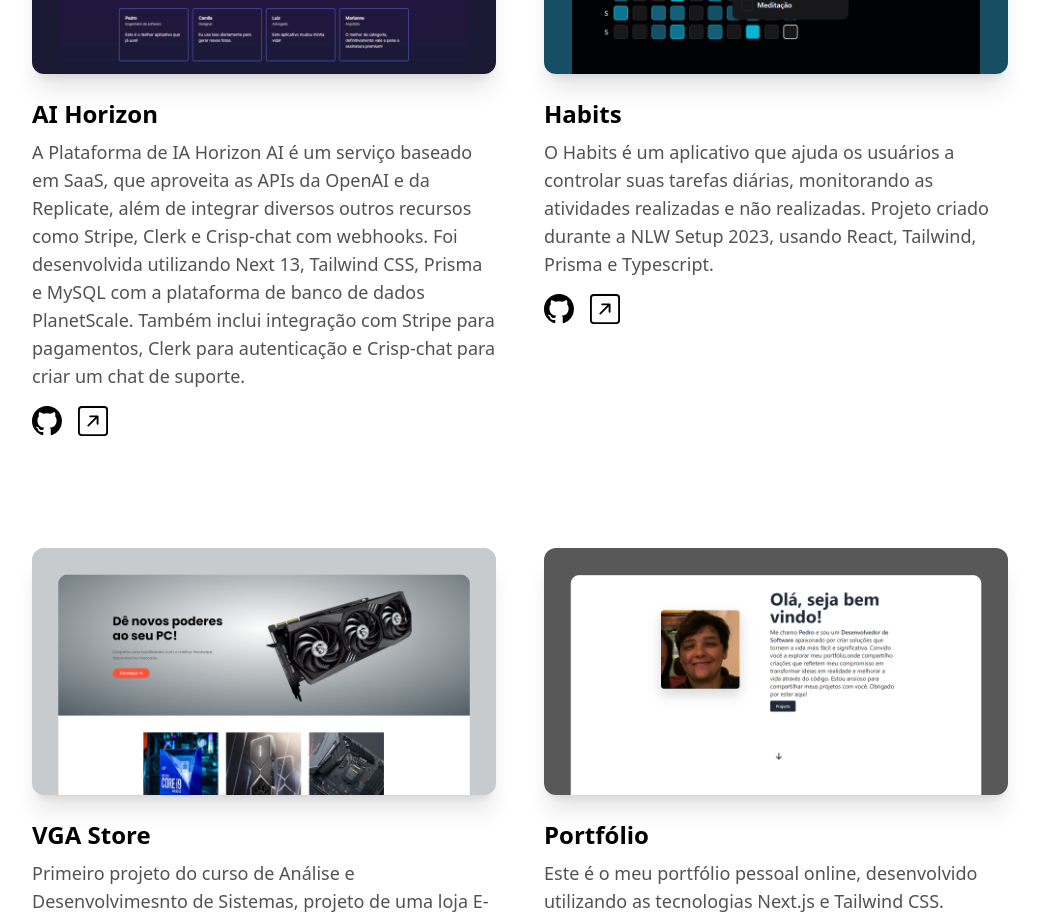
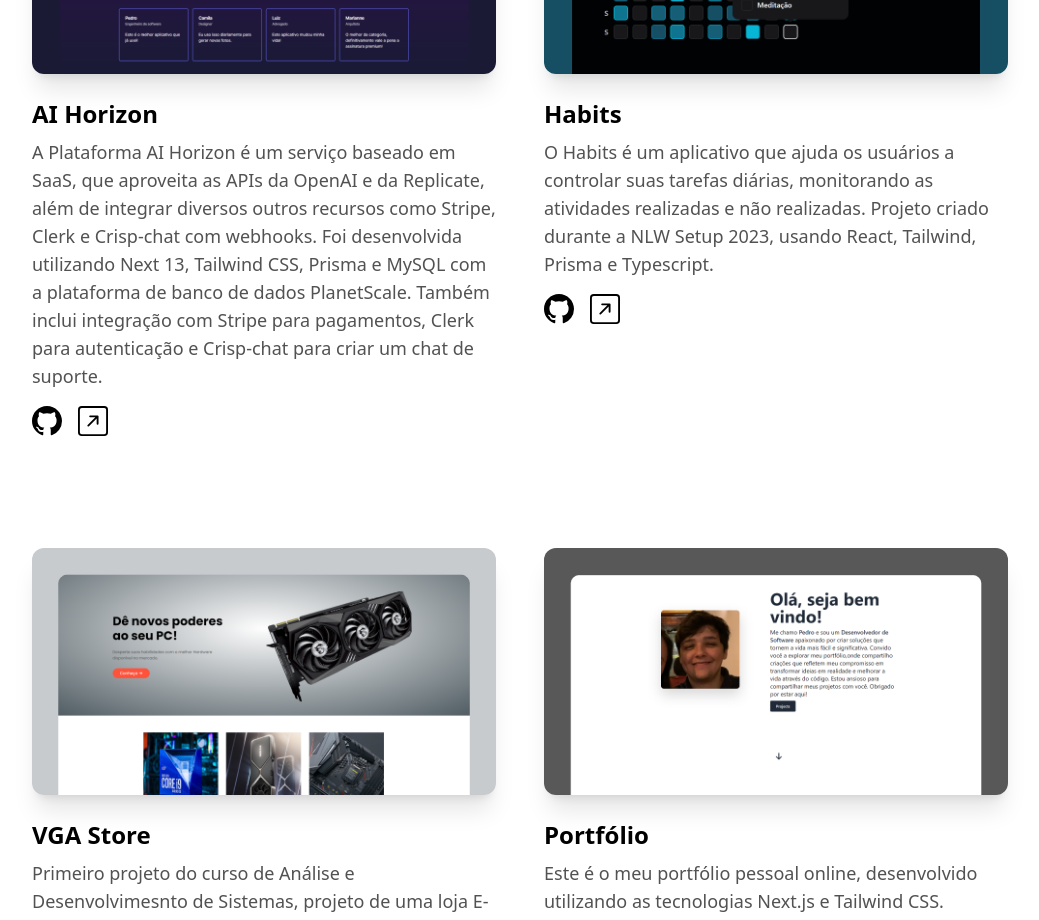
Before and after one commit to PedroLMaia/Portfolio, a Next.js app: page / in a window 1280 px wide. Shown: the part 2180-3100 px from the top of the page, without its empty margins (120-1159 px from the left). Built offline with nearby package versions, Linux system fonts and the light colour scheme.

Commit message:
Correção texto projeto AI Horizon

```diff
--- a/components/ProjectsSection.tsx
+++ b/components/ProjectsSection.tsx
@@ -7,7 +7,7 @@
   {
     name: "AI Horizon",
     description:
-      "A Plataforma de IA Horizon AI é um serviço baseado em SaaS, que aproveita as APIs da OpenAI e da Replicate, além de integrar diversos outros recursos como Stripe, Clerk e Crisp-chat com webhooks. Foi desenvolvida utilizando Next 13, Tailwind CSS, Prisma e MySQL com a plataforma de banco de dados PlanetScale. Também inclui integração com Stripe para pagamentos, Clerk para autenticação e Crisp-chat para criar um chat de suporte.",
+      "A Plataforma AI Horizon é um serviço baseado em SaaS, que aproveita as APIs da OpenAI e da Replicate, além de integrar diversos outros recursos como Stripe, Clerk e Crisp-chat com webhooks. Foi desenvolvida utilizando Next 13, Tailwind CSS, Prisma e MySQL com a plataforma de banco de dados PlanetScale. Também inclui integração com Stripe para pagamentos, Clerk para autenticação e Crisp-chat para criar um chat de suporte.",
     image: "/ai-horizon.png",
     github: "https://github.com/PedroLMaia/AIHorizon",
     link: "https://ai-horizon.vercel.app/",
```
